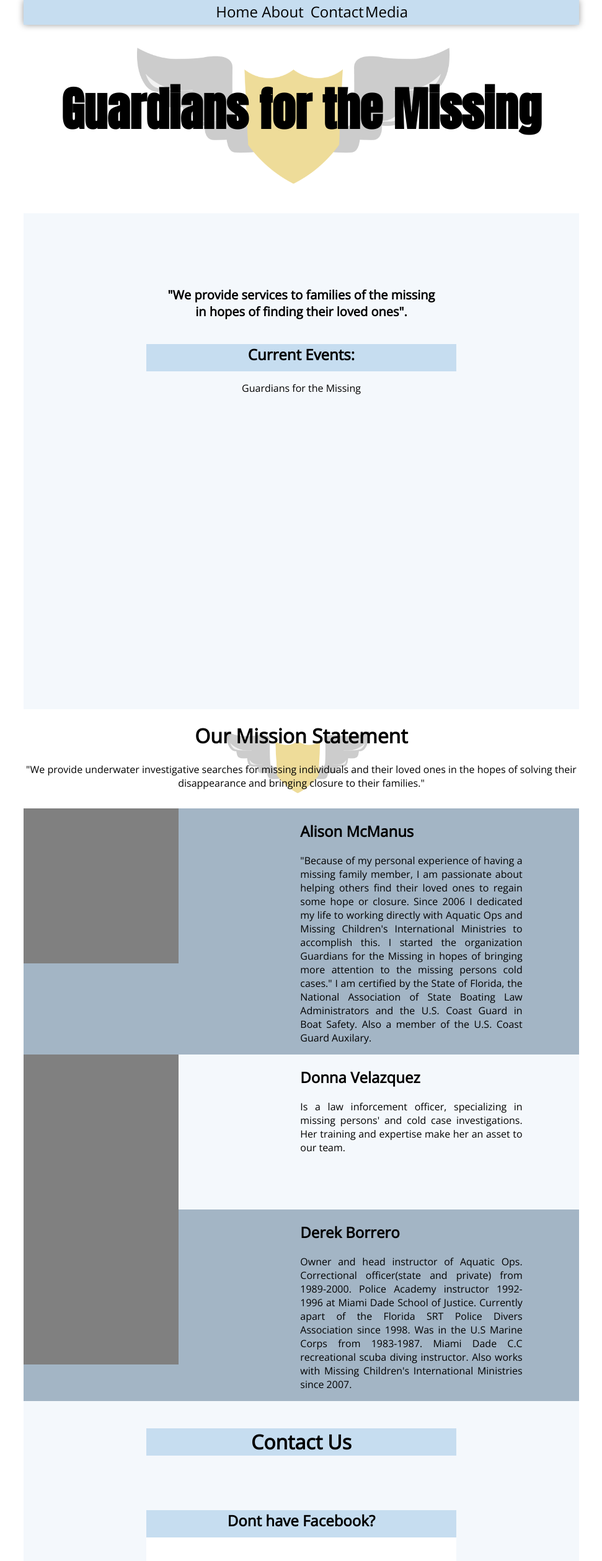
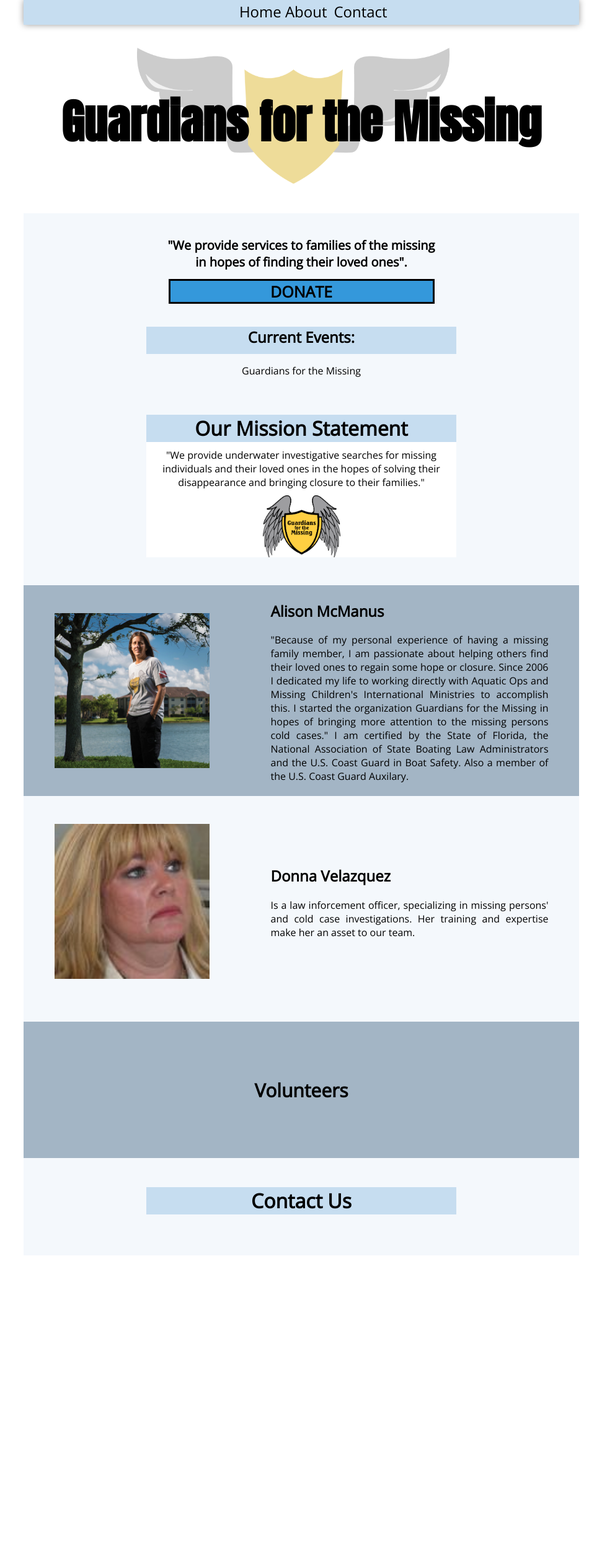
Before and after one commit to CarlaHeywood/GuardiansfortheMissing, a plain HTML site: page index.html in a window 1280 px wide. Shown: the top 2518 px of the page at 62% size, without its empty margins (154-1125 px from the left). After the commit the page ends 2025 px from the top, so only its background shows below. Drawn offline with nearby package versions, Linux system fonts and the light colour scheme.

Commit message:
WebUpdate
Responsive to mobile

```diff
--- a/css/main.css
+++ b/css/main.css
@@ -3,6 +3,10 @@
     height: auto;
     width: 100%;
     padding:0;
+}
+.moveDown{
+    position:relative;
+    top: 5%;
 }
 .hero{
   position: absolute;
@@ -17,27 +21,38 @@
     width: 100%;
     background-image: url("/pics/ShieldLogo.png");
     background-repeat: no-repeat;
-    background-position: center;
+    background-position:center;
     background-size: contain;
 }
 .name{
+    margin:auto;
     position: absolute;
     text-align: center;
     width: 80%;
-    top:120px;
+    top:140px;
     left:0;
     right:0;
-    margin: 0 auto;
     font-family: 'Anton', sans-serif;
     font-size: 75px;
 }
-.CurrentEvents, .ContactUs, .noFacebook, .OurMedia{
+#donate{
+  margin:auto;
+  width:50%;
+  font-size: 25px;
+  background-color: #3498db;
+  border: 3px solid black;
+  color: black;
+  text-align: center;
+  cursor: pointer;
+}
+.CurrentEvents, .OurStatement, .ContactUs, .noFacebook, .OurMedia{
     margin: auto;
     height:44px;
     width:500px;
     background-color: #C6DDF0;
 }
 #Home{
+    height: 200%;
     font-family: 'Open Sans', sans-serif;
     text-align: center;
     background-color: #F4F8FC;
@@ -60,6 +75,7 @@
     width: 500px;
 }
 #Media{
+    display: none;
     font-family: 'Open Sans', sans-serif;
     text-align: center;
     background-color: #A3B5C5;
@@ -87,52 +103,80 @@
     right: 0;
 }
 .pic{
+    margin: auto;
     position: relative;
     height:250px;
     width:250px;
     background-color: grey;
+    margin-top: 5%;
+    margin-bottom: 5%;
 }
-#Alison, #Donna, #Derek{
+#Alison, #Donna{
     margin: auto;
     position: relative;
     height: auto;
-    display: flex;
 }
 #Alison{
     background-color: #A3B5C5;
 }
+#alisonpic{
+  background-image: url('../pics/alison.jpg');
+  background-repeat: no-repeat;
+  background-size: cover;
+}
 #Donna{
     background-color: #F4F8FC;
 }
-#Derek{
+#donnapic{
+  background-image: url('../pics/donna.jpeg');
+  background-repeat: no-repeat;
+  background-size: cover;
+}
+#volunteers{
+  padding:10%;
+  width:100%;
   background-color: #A3B5C5;
+  cursor: pointer;
+  text-align: center;
+  font-size: 30px;
 }
 .parent{
     margin: 0;
-    height:160px;
+    height: 275px;
     overflow: hidden;
 }
 .missionStatement{
-    height:160px;
-    position: absolute;
     margin: auto;
+    width: 500px;
+    height:auto;
+    position: relative;
     text-align: center;
-    background-image: url('/pics/ShieldLogo.png');
+    background-color: white;
+}
+#missionStatementParagraph{
+  margin: auto;
+  position: relative;
+  padding:2%;
+}
+#logoStatement{
+  margin: auto;
+  margin-bottom: 5%;
+  height: 100px;
+  width: 50%;
+  background-image: url("/pics/ShieldLogoMobile.png");
   background-repeat: no-repeat;
   background-position: center;
   background-size: contain;
-    background-color: white;
+}
+.person{
+  position: relative;
+  display: flex;
 }
 .description{
-    padding-left:105px;
-    margin:0 auto;
+    margin: auto;
     position:relative;
-    width:40%;
+    width:50%;
     text-align: justify;
-}
-.moveDown{
-    position:relative;
-    top: 10%;
 }
 @media only screen and (max-width: 1080px) {
     .hero{
@@ -144,26 +188,39 @@
       background-position: bottom;
       background-size: contain;
     }
+    .OurStatement{
+      width:100%;
+    }
+    .missionStatement{
+      width:auto;
+      position: absolute;
+      text-align: center;
+      background-color: white;
+    }
+    #volunteers{
+      width:auto;
+    }
     .CurrentEvents, .ContactUs, .noFacebook, .OurMedia{
       width:100%;
     }
     .person{
+      margin:auto;
       height:auto;
-      position: absolute;
-      display: flex;
+      position:relative;
+      display:list-item;
+      padding-bottom: 1%;
     }
     .pic{
       margin: auto;
       position: relative;
-        height:250px;
-        width:250px;
+      width:80%;
       background-color: white;
     }
+    h2{
+      text-align: center;
+    }
     .description{
-        margin: 0;
-        position: absolute;
-        width: 100%;
-        text-align: justify;
+      width: 85%;
     }
     .page{
       margin: 0;
@@ -173,9 +230,6 @@
       height: auto;
       min-height: 100%;
       overflow-x: hidden;
-    }
-    .fb-page{
-      data-height: auto;
     }
     .logo{
       display: none;
--- a/css/nav.css
+++ b/css/nav.css
@@ -17,12 +17,14 @@
     font-family: 'Open Sans', sans-serif;
 }
 .menuOptions{
-    margin: 0;
+    display:block;
+    margin: auto;
     position: relative;
     font-size: 150%;
     list-style: none;
+    margin: auto;
+    padding:.25%;
     text-align: center;
-    padding:.25%;
 }
 li{
   position: relative;
@@ -35,7 +37,7 @@
   text-decoration: none;
   color: black;
   padding-left: 25%;
-  padding-right:25%;
+  padding-right: 25%;
 }
 ul{
   padding:0;
--- a/index.html
+++ b/index.html
@@ -6,7 +6,8 @@
 
 		<!-- Tab Title -->
 		<title>Guardians for the Missing</title>
-
+		<!-- Tab Icon -->
+		<link rel="shortcut icon" type="image/x-icon" href="/pics/tabIcon.png" />
 		<!-- Refrencing -->
 		<script src="https://ajax.googleapis.com/ajax/libs/jquery/3.1.1/jquery.min.js"></script>
 		<script src="http://code.jquery.com/jquery-1.11.3.min.js"></script>
@@ -31,7 +32,7 @@
             <li class="Home"><a href="#Home">Home</a></li>
             <li class="About"><a href="#About">About</a></li>
             <li class="Contact"><a href="#Contact">Contact</a></li>
-            <li class="News"><a href="#Media">Media</a></li>
+            <!--li class="News"><a href="#Media">Media</a></li-->
             </ul>
 					</div>
 				</div>
@@ -49,6 +50,7 @@
 									<div class="statement">
 									<h1>"We provide services to families of the missing
 									<br>in hopes of finding their loved ones".</h1>
+									<h2 id="donate" href="https://www.gofundme.com/guardiansftm">DONATE<h2>
 									</div>
 			                <h2 class="CurrentEvents">Current Events:</h2>
 			    				    <div class="fb-page" data-href="https://www.facebook.com/guardiansforthemissing"
@@ -59,23 +61,26 @@
 											<a href="https://www.facebook.com/guardiansforthemissing">Guardians for the Missing
 											</a></blockquote></div>
                 </div>
+								<br><br>
             </div>
 
             <!-- About Page -->
             <div class="page" id="About">
 							<div class="moveDown">
                     <div class="parent">
-                        <div class="logoStatement"></div>
                         <div class="missionStatement">
-                            <h1>Our Mission Statement</h1>
-                            <p>"We provide underwater investigative searches for missing individuals
+                            <h1 class="OurStatement">Our Mission Statement</h1>
+
+                            <p id="missionStatementParagraph">"We provide underwater investigative searches for missing individuals
 															and their loved ones in the hopes of solving their disappearance and bringing
 															closure to their families."
                             </p>
+														<div id="logoStatement"></div>
                         </div>
                     </div>
 		                    <div class="person" id="Alison">
-                        <div class="pic"></div>
+													<br><br>
+		                        <div class="pic" id="alisonpic"></div>
 		                        <div class="description">
 		                            <h2>Alison McManus</h2>
 		                            <p>"Because of my personal experience of having a missing family member,
@@ -90,31 +95,23 @@
 		                        </div>
 		                    </div>
 		                    <div class="person" id="Donna">
-                        <div class="pic"></div>
+													<br><br>
+		                        <div class="pic" id="donnapic"></div>
 		                        <div class="description">
 		                        <h2>Donna Velazquez</h2>
 		                        <p>Is a law inforcement officer, specializing in missing persons' and cold case
 															investigations. Her training and expertise make her an asset to our team.</p>
 		                        </div>
 		                    </div>
-                    <div class="person" id="Derek">
-                        <div class="pic"></div>
-                        <div class="description">
-                        <h2>Derek Borrero</h2>
-                        <p>Owner and head instructor of Aquatic Ops. Correctional officer(state and private)
-													from 1989-2000. Police Academy instructor 1992-1996 at Miami Dade School of
-													Justice. Currently apart of the Florida SRT Police Divers Association since 1998.
-													Was in the U.S Marine Corps from 1983-1987. Miami Dade C.C  recreational scuba
-													diving instructor. Also works with Missing Children's International Ministries
-													since 2007. </p>
-                        </div>
+												<div class="person" id="Volunteers">
+														<h2 id="volunteers">Volunteers</h2>
 												</div>
 							</div>
             </div>
             <!-- Contact Page -->
             <div class="page" id="Contact">
                 <div class="moveDown">
-                    <br><br>
+                    <br>
                     <h1 class="ContactUs">Contact Us</h1>
                     <div class="fb-page"
                       data-tabs="messages"
@@ -124,10 +121,7 @@
                       data-show-facepile="false"
                       data-show-posts="false">
                     </div>
-                    <br><br><br><br>
-                    <h2 class="noFacebook">Dont have Facebook?</h2>
-                    <div class="contactForm"></div>
-
+										<br><br><br>
                 </div>
             </div>
             <!-- Media Page -->
```
Also changed, not shown: pics/alison.jpg (added), pics/alison.png (added), pics/donna.jpeg (added), pics/tabIcon.png (added). Lines whose indentation alone changed are shown as unchanged.
